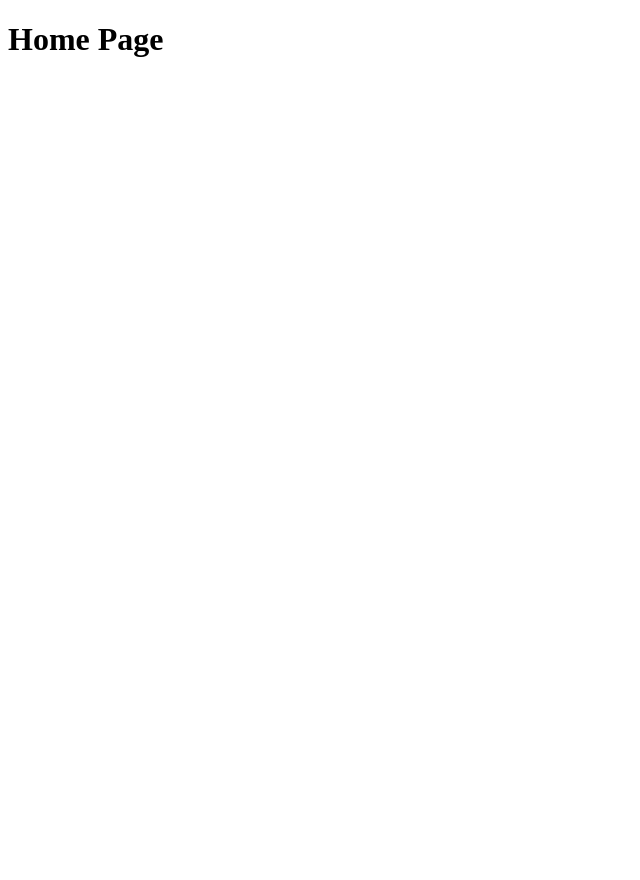
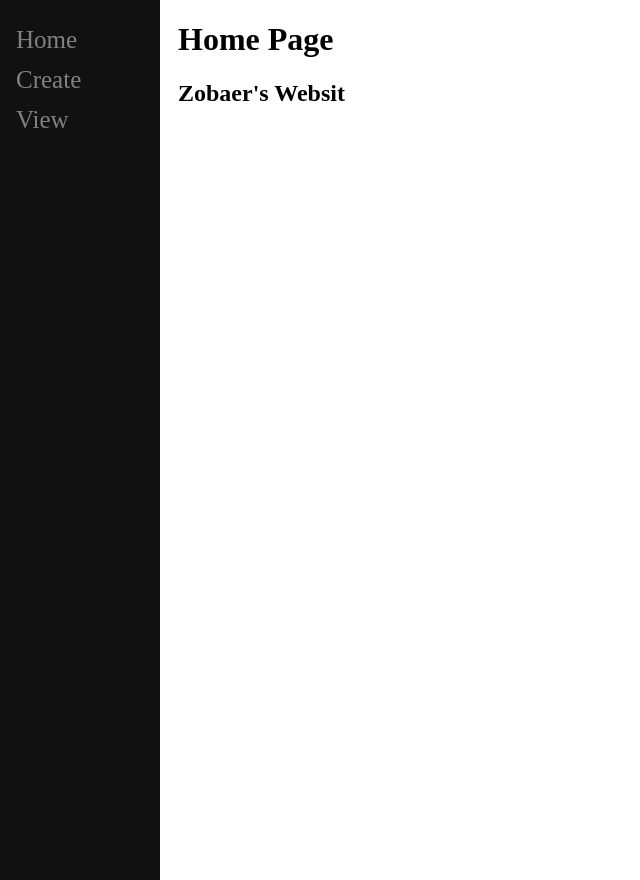
Before and after one commit to zzobaer09/django_Tim, a Django app: page / in a window 1280 px wide. Before the commit the part shown is almost empty. Shown: the whole page, without its empty margins (0-640 px from the left). Run offline with Django 3.2, Linux system fonts and the light colour scheme.

Commit message:
nice css added

```diff
--- a/myFirstDjango/main/templates/main/base.html
+++ b/myFirstDjango/main/templates/main/base.html
@@ -1,15 +1,51 @@
 <!DOCTYPE html>
 <html>
 <head>
+	<style type="text/css">
+		.sidenav{
+			height: 100%;
+			width: 160px;
+			position: fixed;
+			z-index: 1;
+			top: 0;
+			left: 0;
+			background-color: #111;
+			overflow-x: hidden;
+			padding-top: 20px;
+		}
+
+		.sidenav a {
+			padding: 6px 8px 6px 16px;
+			text-decoration: none;
+			font-size: 25px;
+			color: #818181;
+			display: block;
+		}
+		.sidenav a:hover {
+			color: #f1f1f1;
+		}
+
+		.main{
+			margin-left: 160px;
+			padding: 0px 10px;
+		}
+
+	</style>
+
 	<meta charset="utf-8">
 	<meta name="viewport" content="width=device-width, initial-scale=1">
 	<title>{% block titel %}Tim's Page{% endblock %}</title>
 </head>
 <body>
-	<div id="content" name="content">
+	<div class="sidenav">
+		<a href="/">Home</a>
+		<a href="/create">Create</a>
+		<a href="/2">View</a>
+	</div>
+
+	<div id="content" name="content" class="main">
 		{% block content %}
 		{% endblock %}
-
 	</div>
 </body>
 </html>
--- a/myFirstDjango/main/templates/main/home.html
+++ b/myFirstDjango/main/templates/main/home.html
@@ -3,5 +3,6 @@
 {% block titel %} Home {% endblock %}
 
 {% block content %}
-<h1>Home Page</h1>
+	<h1>Home Page</h1>
+	<h2>Zobaer's Websit</h2>
 {% endblock %}
```
Also changed, not shown: myFirstDjango/db.sqlite3.
